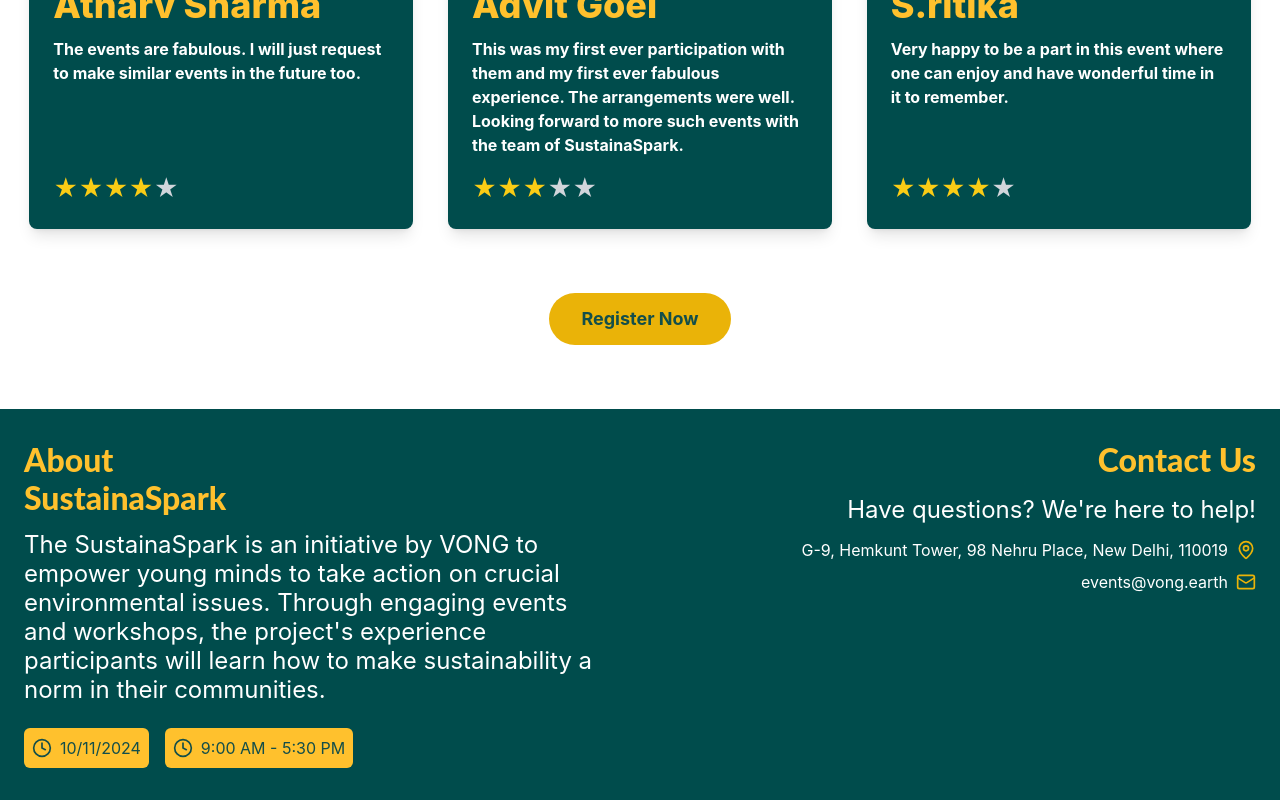
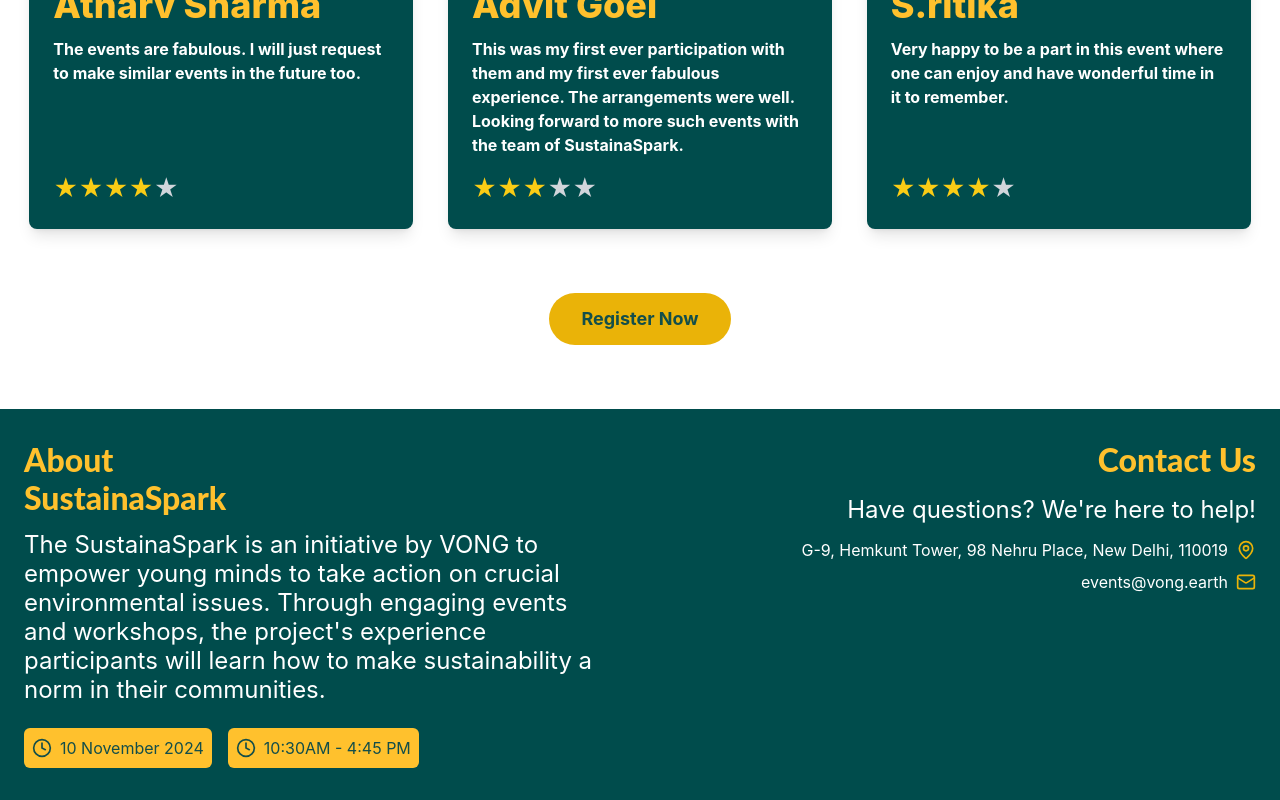
Before and after one commit to sushrut-patil/sustainaspark, a React (Create React App) app: page / in a window 1280 px wide. Shown: the part 4167-4967 px from the top of the page. Built offline with nearby package versions, Linux system fonts and the light colour scheme.

Commit message:
Footer Update

```diff
--- a/src/Components/Footer.js
+++ b/src/Components/Footer.js
@@ -32,11 +32,11 @@
           <div className="flex flex-wrap items-center gap-4">
             <div style={{ background: '#FFC12D' }} className="flex items-center gap-2 text-teal-900 p-2 rounded-md">
               <Clock size={20} />
-              <span className="whitespace-nowrap">10/11/2024</span>
+              <span className="whitespace-nowrap">10 November 2024</span>
             </div>
             <div style={{ background: '#FFC12D' }} className="flex items-center gap-2 text-teal-900 p-2 rounded-md">
               <Clock size={20} />
-              <span className="whitespace-nowrap">9:00 AM - 5:30 PM</span>
+              <span className="whitespace-nowrap">10:30AM - 4:45 PM</span>
             </div>
           </div>
         </div>
```
